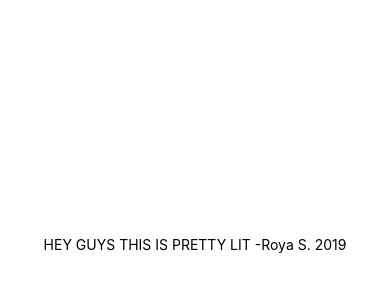
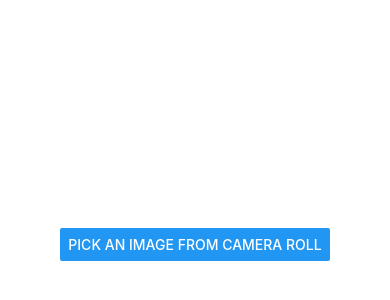
Before and after one commit to royashams/FactureFracture, a React Native app in the folder my-app/: screen / in a window 390 px wide. Shown: the part 178-478 px from the top of the page. Built offline with nearby package versions, Linux system fonts and the light colour scheme.

Commit message:
Can successfully upload images onto the app through frontend

```diff
--- a/my-app/App.js
+++ b/my-app/App.js
@@ -1,21 +1,37 @@
 import React from 'react';
-import { StyleSheet, Text, View } from 'react-native';
+import { Button, Image, View } from 'react-native';
+import { ImagePicker } from 'expo';
 
-export default class App extends React.Component {
+export default class ImagePickerExample extends React.Component {
+  state = {
+    image: null,
+  };
+
   render() {
+    let { image } = this.state;
+
     return (
-      <View style={styles.container}>
-        <Text>HEY GUYS THIS IS PRETTY LIT -Roya S. 2019</Text>
+      <View style={{ flex: 1, alignItems: 'center', justifyContent: 'center' }}>
+        <Button
+          title="Pick an image from camera roll"
+          onPress={this._pickImage}
+        />
+        {image &&
+          <Image source={{ uri: image }} style={{ width: 200, height: 200 }} />}
       </View>
     );
   }
+
+  _pickImage = async () => {
+    let result = await ImagePicker.launchImageLibraryAsync({
+      allowsEditing: true,
+      aspect: [4, 3],
+    });
+
+    console.log(result);
+
+    if (!result.cancelled) {
+      this.setState({ image: result.uri });
+    }
+  };
 }
-
-const styles = StyleSheet.create({
-  container: {
-    flex: 1,
-    backgroundColor: '#fff',
-    alignItems: 'center',
-    justifyContent: 'center',
-  },
-});
--- a/my-app/app.json
+++ b/my-app/app.json
@@ -24,6 +24,13 @@
     ],
     "ios": {
       "supportsTablet": true
+    },
+    "android": {
+      "permissions": [
+        "CAMERA",
+        "WRITE_EXTERNAL_STORAGE",
+        "READ_EXTERNAL_STORAGE"
+      ]
     }
   }
 }
--- a/my-app/package.json
+++ b/my-app/package.json
@@ -10,7 +10,11 @@
     "expo": "^32.0.0",
     "metro": "^0.51.1",
     "react": "16.5.0",
-    "react-native": "https://github.com/expo/react-native/archive/sdk-32.0.0.tar.gz"
+    "react-native": "https://github.com/expo/react-native/archive/sdk-32.0.0.tar.gz",
+    "react-native-fs": "^2.13.3",
+    "react-native-image-picker": "^0.28.0",
+    "react-native-image-resizer": "^1.0.0",
+    "react-native-photo-upload": "^1.3.0"
   },
   "devDependencies": {
     "babel-preset-expo": "^5.0.0"
```
Also changed, not shown: 1 other file (tests, documents, lock files or other folders).
